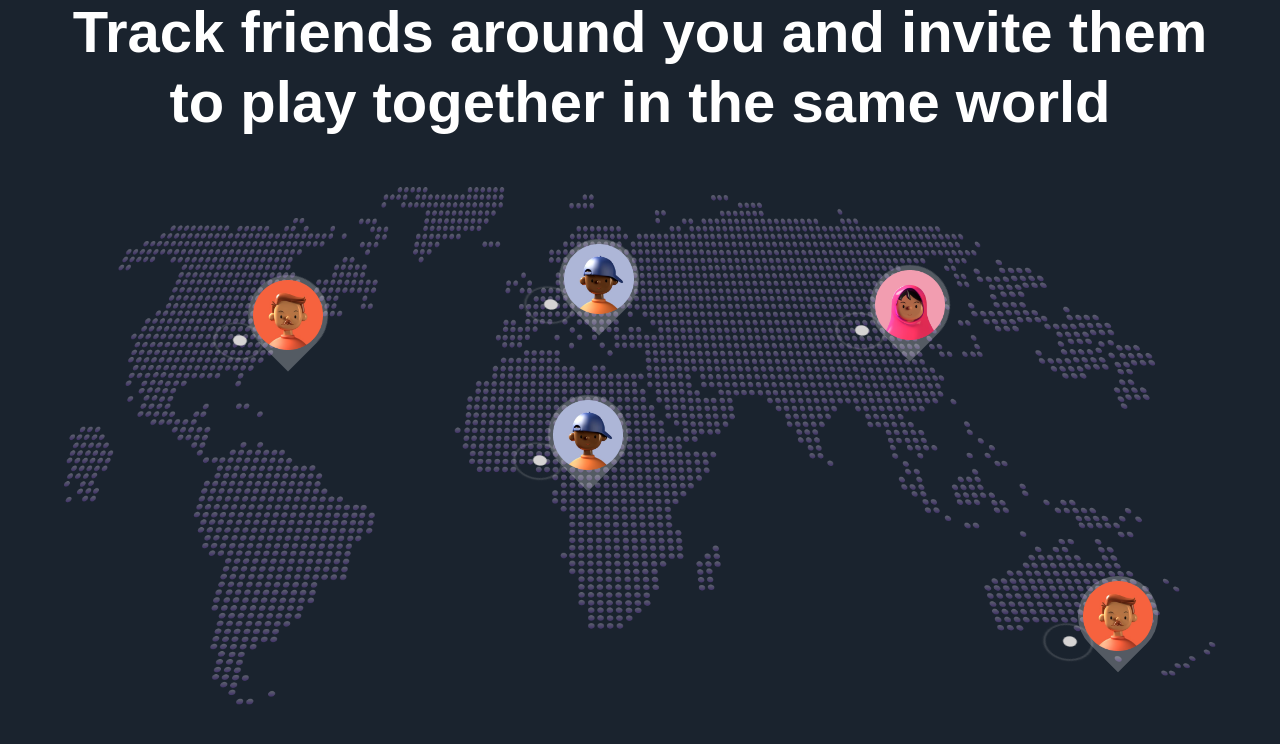
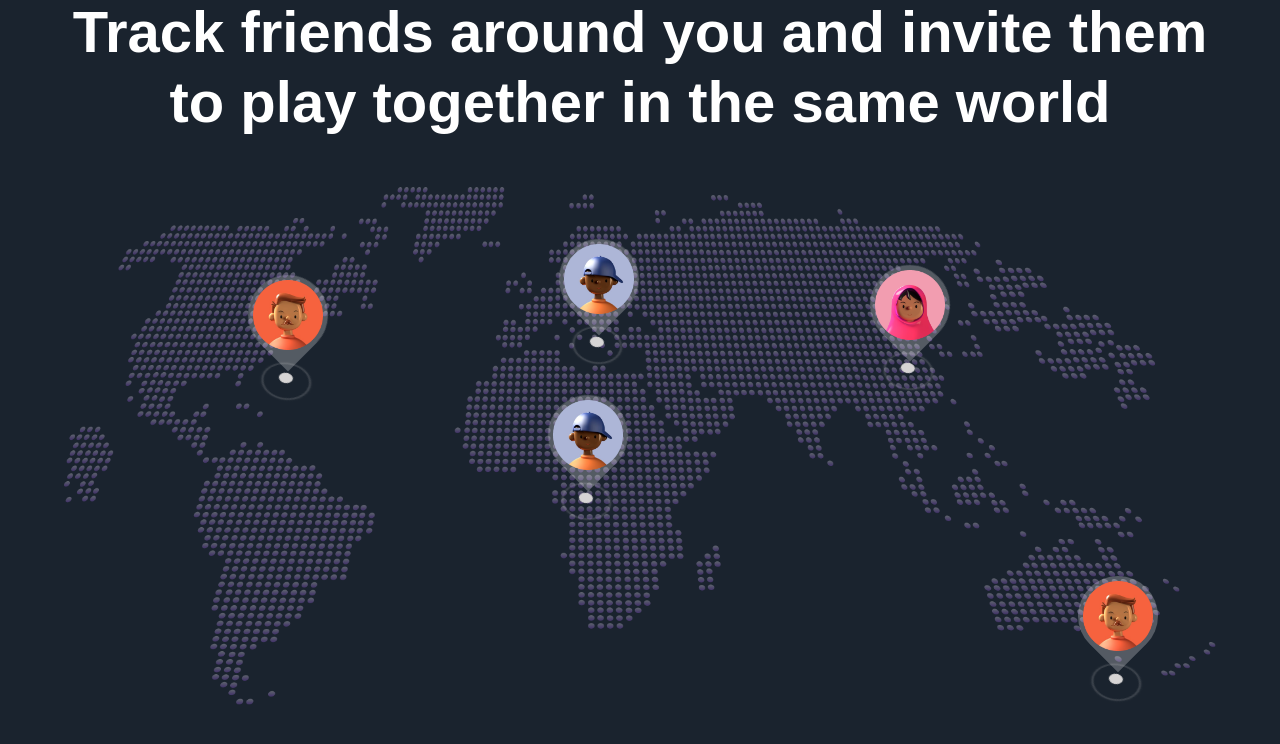
Before and after one commit to mininpark/modern-nextjs-animation-website, a Next.js app: page / in a window 1280 px wide. Shown: the part 4216-4960 px from the top of the page. Built offline with nearby package versions, Linux system fonts and the light colour scheme; a web font is replaced by a local one.

Commit message:
edited scss for map icon and feedback

```diff
--- a/components/atom/MapIcon.scss
+++ b/components/atom/MapIcon.scss
@@ -36,8 +36,8 @@
   height: 14px;
   width: 14px;
   position: absolute;
-  left: -25%;
-  margin: 12px 0px 0px -7px;
+  left: 15%;
+  margin: 71px 0px 0px -29px;
   transform: rotate3d(2, 2, 1, 45deg);
   z-index: -2;
 }
@@ -47,7 +47,7 @@
   height: 40px;
   width: 40px;
   position: absolute;
-  margin: -13px 0 0 -15px;
+  margin: -9px 0 0 -15px;
   animation: pulsate 1s ease-out;
   animation-iteration-count: infinite;
   opacity: 0;
--- a/components/element/Navbar.jsx
+++ b/components/element/Navbar.jsx
@@ -10,7 +10,7 @@ const Navbar = () => {
   useEffect(() => {
     gsap.fromTo(navbarRef.current, 1, { y: -100 }, { y: 0, delay: 0.5 });
   }, []);
-
+  // TODO: ADD Serach Function and Navbar Collapsed
   return (
     <nav className={`${styles.xPaddings} py-8 relative`} ref={navbarRef}>
       <div className="absoulte inset-0 gradient-01" />
--- a/components/section/Feedback.jsx
+++ b/components/section/Feedback.jsx
@@ -36,12 +36,12 @@ const Feedback = () => {
         className={`${styles.innerWidth} mx-auto flex flex-col md:flex-row justify-between center-align gap-8`}
       >
         <div className="feedback-gradient" />
-        <div className="row xm:w-full lg:max-w-[420px] h-[full] md:h-[610px] rounded-[24px] glassmorphism text-white p-8 md:pt-[250px]">
+        <div className="row xm:w-full lg:max-w-[540px] h-[full] md:h-[610px] rounded-[24px] glassmorphism text-white p-8 md:pt-[250px]">
           <p className="font-extrabold text-[32px]">{feedback.name}</p>
           <p className="text-[18px]">{feedback.founder}</p>
           <p className="text-[24px]">{feedback.text}</p>
         </div>
-        <div className="row w-full max-w-[768px] h-[full] sm:h-[610px]">
+        <div className="row w-full max-w-[800px] h-[full] sm:h-[610px]">
           <img
             src="/planet-09.png"
             alt="feedback-img"
```
